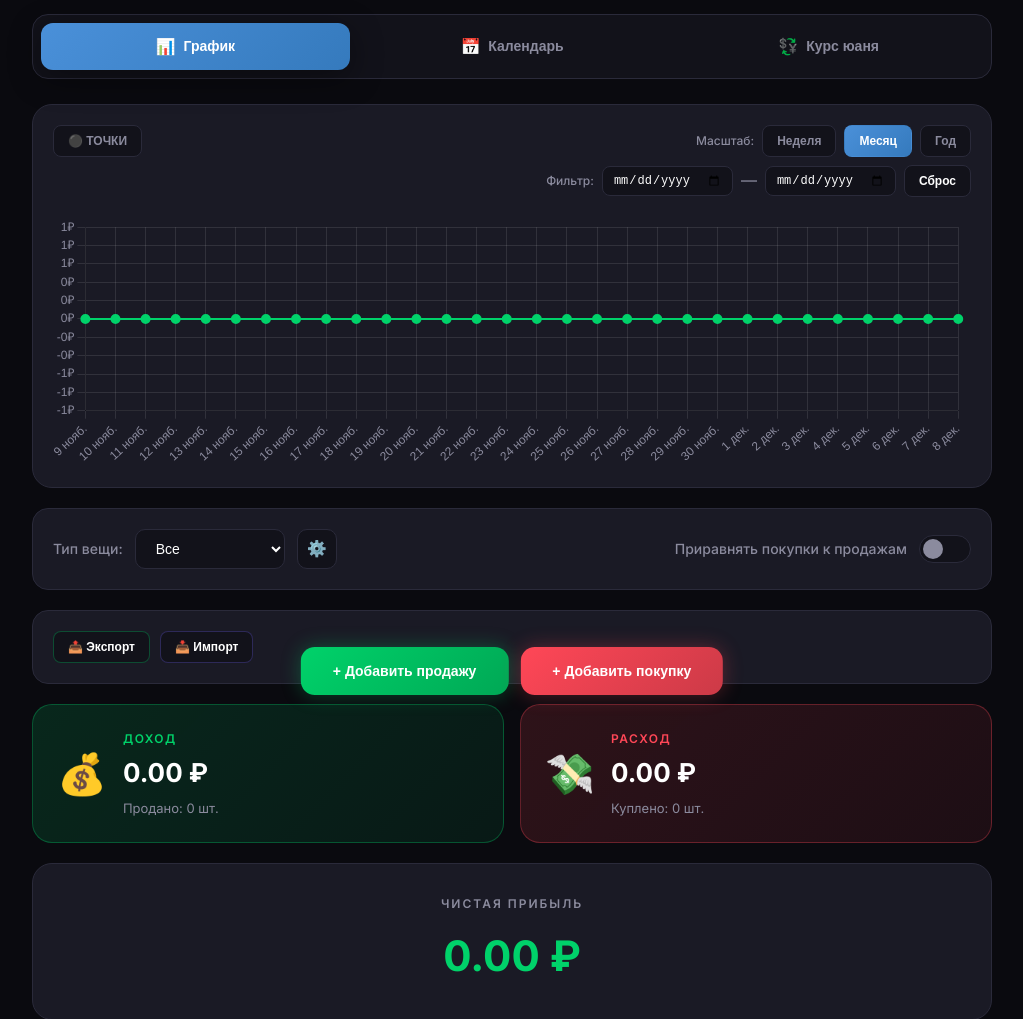
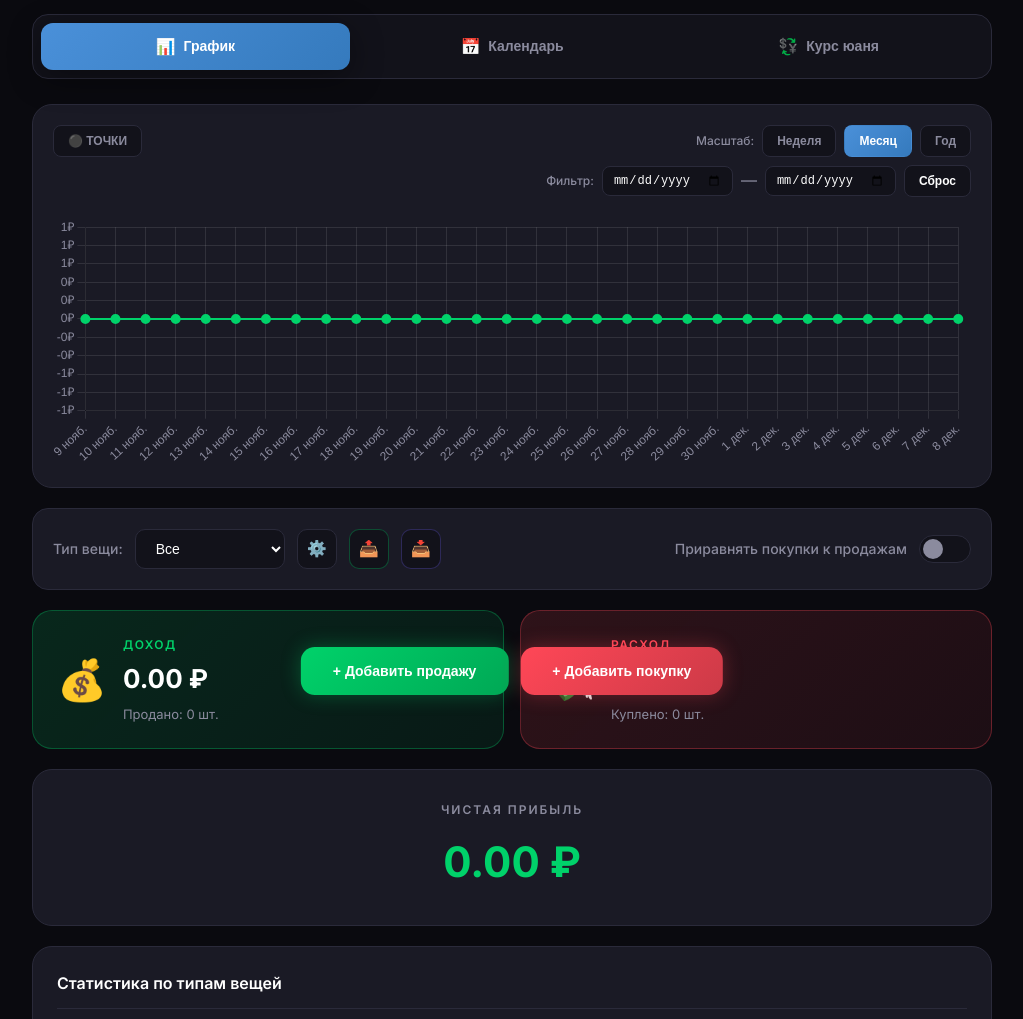
Before and after one commit to filage/Profit-Tracker, a plain HTML site: page index.html in a window 1280 px wide. Shown: the part 81-1100 px from the top of the page, without its empty margins (128-1151 px from the left). Drawn offline with nearby package versions, Linux system fonts and the light colour scheme.

Commit message:
Updated 6

```diff
--- a/app.js
+++ b/app.js
@@ -92,6 +92,7 @@ function initTabs() {
             document.querySelectorAll('.period-btn').forEach(b => b.classList.remove('active'));
             btn.classList.add('active');
             chartPeriod = parseInt(btn.dataset.period);
+            updateStats();
             updateChart();
         });
     });
@@ -460,12 +461,33 @@ function getAmountInRub(transaction) {
     return transaction.originalAmount * rate;
 }
 
+// Получить диапазон дат для статистики
+function getStatsDateRange() {
+    const dateFrom = document.getElementById('dateFrom').value;
+    const dateTo = document.getElementById('dateTo').value;
+
+    // Если заданы даты фильтра — используем их
+    if (dateFrom && dateTo) {
+        return { from: dateFrom, to: dateTo };
+    }
+
+    // Иначе используем chartPeriod (масштаб)
+    const today = new Date();
+    today.setHours(0, 0, 0, 0);
+    const fromDate = new Date(today);
+    fromDate.setDate(today.getDate() - chartPeriod + 1);
+
+    return {
+        from: fromDate.toISOString().split('T')[0],
+        to: today.toISOString().split('T')[0]
+    };
+}
+
 // Обновление статистики с динамическим пересчётом курса
 function updateStats() {
     const filterType = document.getElementById('itemTypeFilter').value;
     const equalize = document.getElementById('equalizeToggle').checked;
-    const dateFrom = document.getElementById('dateFrom').value;
-    const dateTo = document.getElementById('dateTo').value;
+    const { from: dateFrom, to: dateTo } = getStatsDateRange();
 
     // Фильтрация по типу
     let purchases = filterType === 'all'
@@ -476,15 +498,9 @@ function updateStats() {
         ? [...data.sales]
         : data.sales.filter(s => s.itemType === filterType);
 
-    // Фильтрация по датам
-    if (dateFrom) {
-        purchases = purchases.filter(p => p.date >= dateFrom);
-        sales = sales.filter(s => s.date >= dateFrom);
-    }
-    if (dateTo) {
-        purchases = purchases.filter(p => p.date <= dateTo);
-        sales = sales.filter(s => s.date <= dateTo);
-    }
+    // Фильтрация по датам (всегда применяется)
+    purchases = purchases.filter(p => p.date >= dateFrom && p.date <= dateTo);
+    sales = sales.filter(s => s.date >= dateFrom && s.date <= dateTo);
 
     // Подсчет количества
     let totalBought = purchases.reduce((sum, p) => sum + p.quantity, 0);
@@ -530,22 +546,15 @@ function renderItemStats(equalize) {
     const container = document.getElementById('itemStats');
     container.innerHTML = '<h3>Статистика по типам вещей</h3>';
 
-    const dateFrom = document.getElementById('dateFrom').value;
-    const dateTo = document.getElementById('dateTo').value;
+    const { from: dateFrom, to: dateTo } = getStatsDateRange();
 
     data.itemTypes.forEach(type => {
         let purchases = data.purchases.filter(p => p.itemType === type);
         let sales = data.sales.filter(s => s.itemType === type);
 
-        // Фильтрация по датам
-        if (dateFrom) {
-            purchases = purchases.filter(p => p.date >= dateFrom);
-            sales = sales.filter(s => s.date >= dateFrom);
-        }
-        if (dateTo) {
-            purchases = purchases.filter(p => p.date <= dateTo);
-            sales = sales.filter(s => s.date <= dateTo);
-        }
+        // Фильтрация по датам (всегда применяется)
+        purchases = purchases.filter(p => p.date >= dateFrom && p.date <= dateTo);
+        sales = sales.filter(s => s.date >= dateFrom && s.date <= dateTo);
 
         let bought = purchases.reduce((sum, p) => sum + p.quantity, 0);
         let sold = sales.reduce((sum, s) => sum + s.quantity, 0);
--- a/index.html
+++ b/index.html
@@ -64,6 +64,9 @@
                             <option value="all">Все</option>
                         </select>
                         <button id="manageItemsBtn" class="btn-icon" title="Управление типами">⚙️</button>
+                        <button id="exportBtn" class="btn-icon btn-export" title="Экспорт">📤</button>
+                        <button id="importBtn" class="btn-icon btn-import" title="Импорт">📥</button>
+                        <input type="file" id="importFile" accept=".json" style="display:none">
                     </div>
                     <div class="equalize-toggle">
                         <span>Приравнять покупки к продажам</span>
@@ -75,15 +78,6 @@
                 </div>
             </div>
 
-            <div class="controls filter-row">
-                <div class="control-row">
-                    <div class="data-buttons">
-                        <button id="exportBtn" class="btn-small btn-export">📤 Экспорт</button>
-                        <button id="importBtn" class="btn-small btn-import">📥 Импорт</button>
-                        <input type="file" id="importFile" accept=".json" style="display:none">
-                    </div>
-                </div>
-            </div>
 
             <div class="stats-cards">
                 <div class="stat-card income">
--- a/styles.css
+++ b/styles.css
@@ -142,7 +142,17 @@ body {
     gap: 8px;
 }
 
-.period-scale,
+.period-scale {
+    display: flex;
+    align-items: center;
+    gap: 8px;
+}
+
+.period-scale .period-btn {
+    flex: 1;
+    text-align: center;
+}
+
 .date-range {
     display: flex;
     align-items: center;
```
